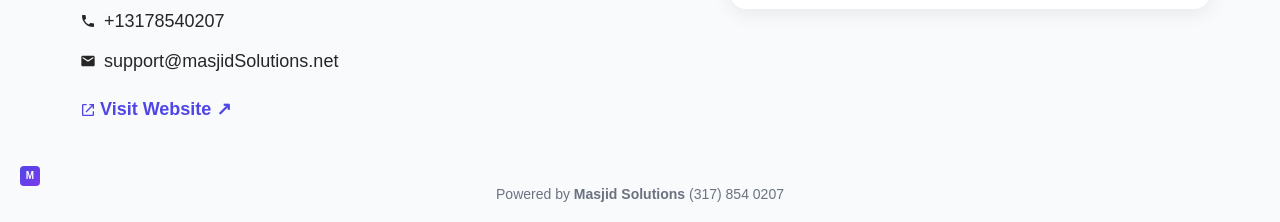
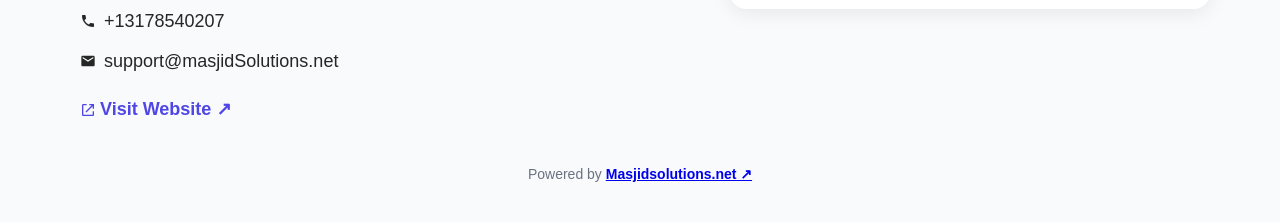
Before and after one commit to SmAshiqur/school-website-generator-form, a plain HTML site: page index.html in a window 1280 px wide. Shown: the part 676-898 px from the top of the page. Drawn offline with Linux system fonts and the light colour scheme; a web font is replaced by a local one.

Commit message:
footer updated

```diff
--- a/index.html
+++ b/index.html
@@ -653,8 +653,7 @@
 
   <!-- Footer -->
   <div class="footer">
-    <div class="footer-logo">M</div>
-    <span>Powered by <strong>Masjid Solutions</strong> (317) 854 0207</span>
+    <span>Powered by <a href="https://masjidsolutions.net/"><strong> Masjidsolutions.net ↗ </strong></a>
   </div>
 
   <script>
```
